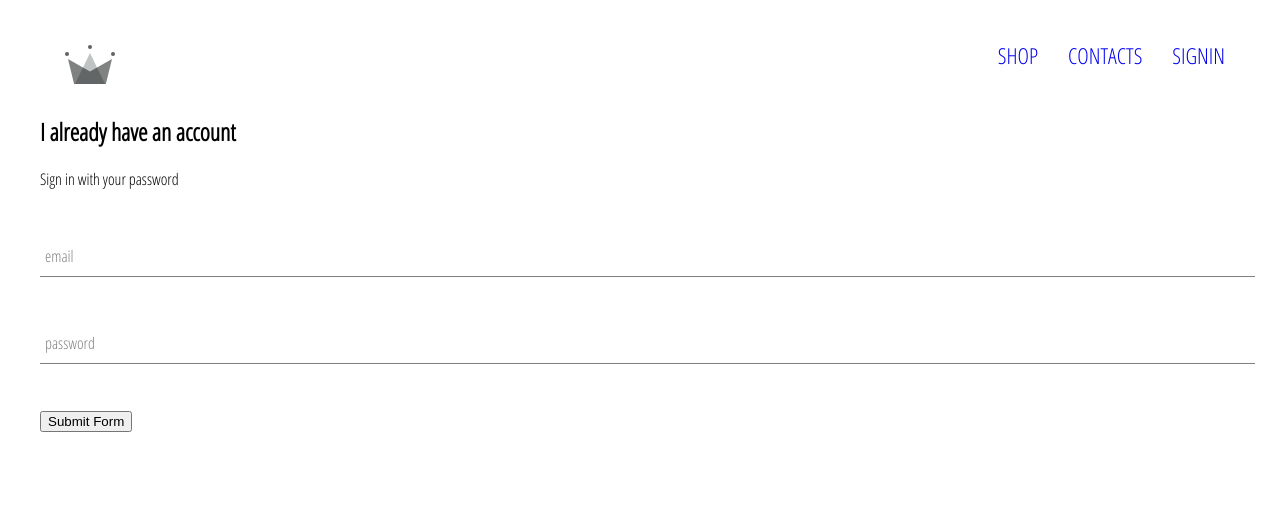
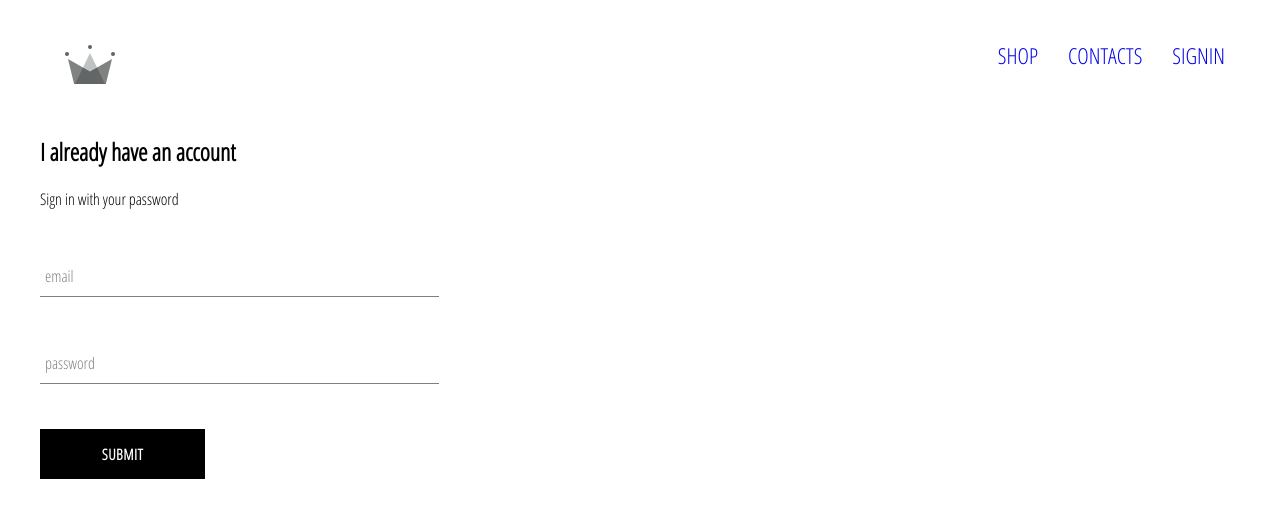
Before and after one commit to IMGarry/clothing-shop-ztm, a React (Create React App) app: page /signin in a window 1280 px wide. Shown: the top 518 px of the page. Built offline with nearby package versions, Linux system fonts and the light colour scheme; a web font is replaced by a local one.

Commit message:
add new components

```diff
--- /dev/null
+++ b/src/components/custom-button/custom-button.component.jsx
@@ -0,0 +1,14 @@
+import React from 'react'
+import './custom-button.styles.scss'
+
+const CustomButton  = ({children, ...otherProps}) => {
+    console.log(children)
+    return (
+    <button className='custom-button' {...otherProps}>
+        {children}
+    </button>
+    )
+}
+
+
+export default CustomButton
--- /dev/null
+++ b/src/components/custom-button/custom-button.styles.scss
@@ -0,0 +1,22 @@
+.custom-button {
+    min-width: 165px;
+    width: auto;
+    height: 50px;
+    letter-spacing: 0.5px;
+    line-height: 50px;
+    padding: 0 35px 0 35px;
+    font-size: 15px;
+    background-color: black;
+    color: white;
+    text-transform: uppercase;
+    font-family: 'Open Sans Condensed';
+    font-weight: bolder;
+    border: none;
+    cursor: pointer;
+
+    &:hover {
+      background-color: white;
+      color: black;
+      border: 1px solid black;
+    }
+  }
--- a/src/components/sing-in/sign-in.component.jsx
+++ b/src/components/sing-in/sign-in.component.jsx
@@ -2,6 +2,7 @@
 import './sign-in.styles.scss';
 
 import FormInput from "../form-input/form-input.component";
+import CustomButton from "../custom-button/custom-button.component";
 class SignIn extends React.Component {
   constructor(props) {
     super(props);
@@ -48,7 +49,7 @@
           />
           {/* <label htmlFor="password">Password</label> */}
 
-          <input name="submit" type="submit" value="Submit Form" />
+          <CustomButton name="submit" type="submit" value="Submit Form">Submit</CustomButton>
         </form>
       </div>
     );
--- a/src/components/sing-in/sign-in.styles.scss
+++ b/src/components/sing-in/sign-in.styles.scss
@@ -0,0 +1,5 @@
+.sign-in {
+  width: 30vw;
+  display: flex;
+  flex-direction: column;
+}
```
